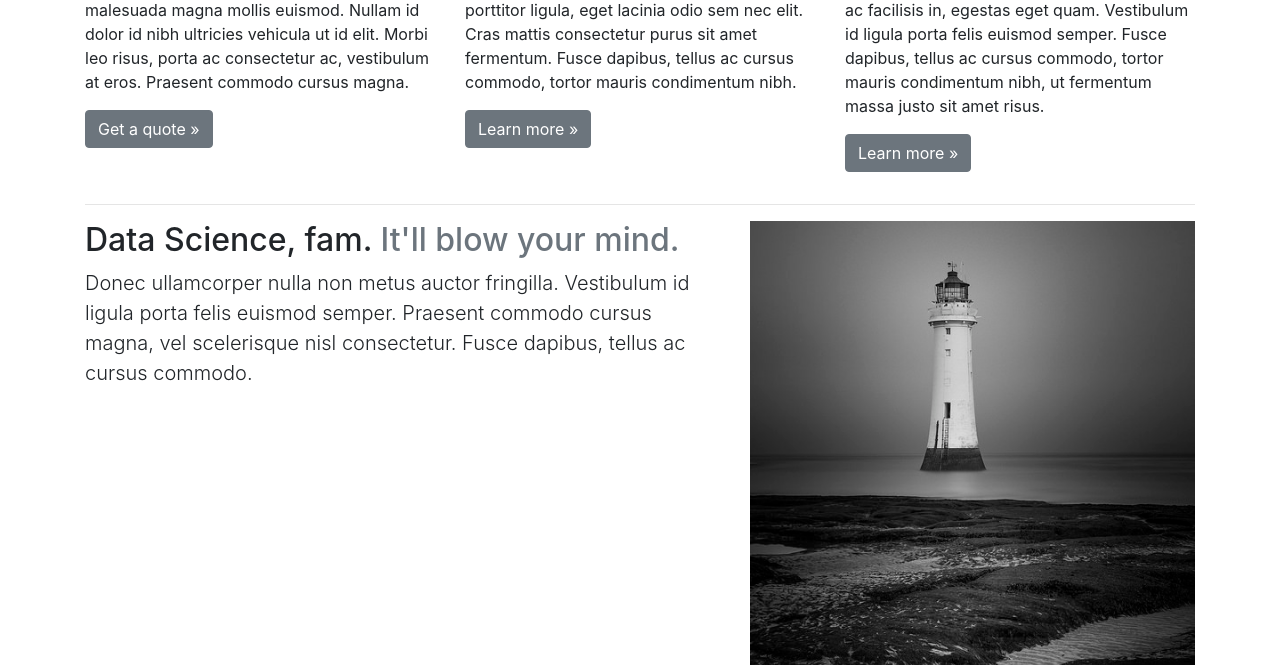
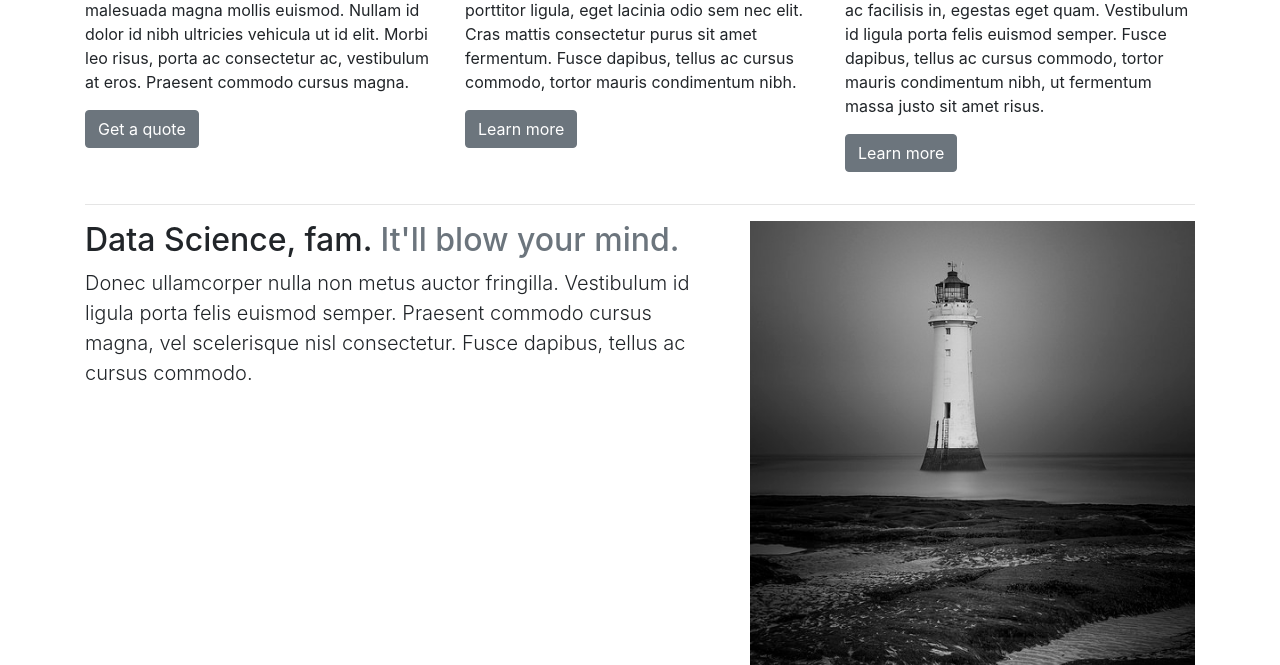
Before and after one commit to bluecamel-io/website, a Flask app: page / in a window 1280 px wide. Shown: the part 1550-2215 px from the top of the page. Run offline with Flask 2, Linux system fonts and the light colour scheme; some libraries are stand-ins or nearby versions.

Commit message:
minor changes to index.html

```diff
--- a/templates/index.html
+++ b/templates/index.html
@@ -6,8 +6,6 @@
 {% endblock %}
 
 {% block content %}
-<main role="main">
-
   <div id="myCarousel" class="carousel slide" data-ride="carousel">
     <ol class="carousel-indicators">
       <li data-target="#myCarousel" data-slide-to="0" class="active"></li>
@@ -69,19 +67,19 @@
         <img class="rounded-circle" src="{{ url_for('static', filename='images/featurette1.jpg') }}" alt="Generic placeholder image" width="140" height="140">
         <h2>Data Science</h2>
         <p>Donec sed odio dui. Etiam porta sem malesuada magna mollis euismod. Nullam id dolor id nibh ultricies vehicula ut id elit. Morbi leo risus, porta ac consectetur ac, vestibulum at eros. Praesent commodo cursus magna.</p>
-        <p><a class="btn btn-secondary" href="{{ url_for('contact') }}" role="button">Get a quote &raquo;</a></p>
+        <p><a class="btn btn-secondary" href="{{ url_for('contact') }}" role="button">Get a quote</a></p>
       </div><!-- /.col-lg-4 -->
       <div class="col-lg-4">
         <img class="rounded-circle" src="{{ url_for('static', filename='images/featurette2.jpg') }}" alt="Generic placeholder image" width="140" height="140">
         <h2>E-commerce</h2>
         <p>Duis mollis, est non commodo luctus, nisi erat porttitor ligula, eget lacinia odio sem nec elit. Cras mattis consectetur purus sit amet fermentum. Fusce dapibus, tellus ac cursus commodo, tortor mauris condimentum nibh.</p>
-        <p><a class="btn btn-secondary" href="{{ url_for('ecommerce') }}" role="button">Learn more &raquo;</a></p>
+        <p><a class="btn btn-secondary" href="{{ url_for('ecommerce') }}" role="button">Learn more</a></p>
       </div><!-- /.col-lg-4 -->
       <div class="col-lg-4">
         <img class="rounded-circle" src="{{ url_for('static', filename='images/featurette3.jpg') }}" alt="Generic placeholder image" width="140" height="140">
         <h2>Healthcare</h2>
         <p>Donec sed odio dui. Cras justo odio, dapibus ac facilisis in, egestas eget quam. Vestibulum id ligula porta felis euismod semper. Fusce dapibus, tellus ac cursus commodo, tortor mauris condimentum nibh, ut fermentum massa justo sit amet risus.</p>
-        <p><a class="btn btn-secondary" href="{{ url_for('healthcare') }}" role="button">Learn more &raquo;</a></p>
+        <p><a class="btn btn-secondary" href="{{ url_for('healthcare') }}" role="button">Learn more</a></p>
       </div><!-- /.col-lg-4 -->
     </div><!-- /.row -->
 
@@ -136,5 +134,4 @@
     <p class="float-right"><a href="#">Back to top</a></p>
     <p>&copy; 2017-2018 Company, Inc. &middot; <a href="#">Privacy</a> &middot; <a href="#">Terms</a></p>
   </footer>
-</main>
 {% endblock %}
```
